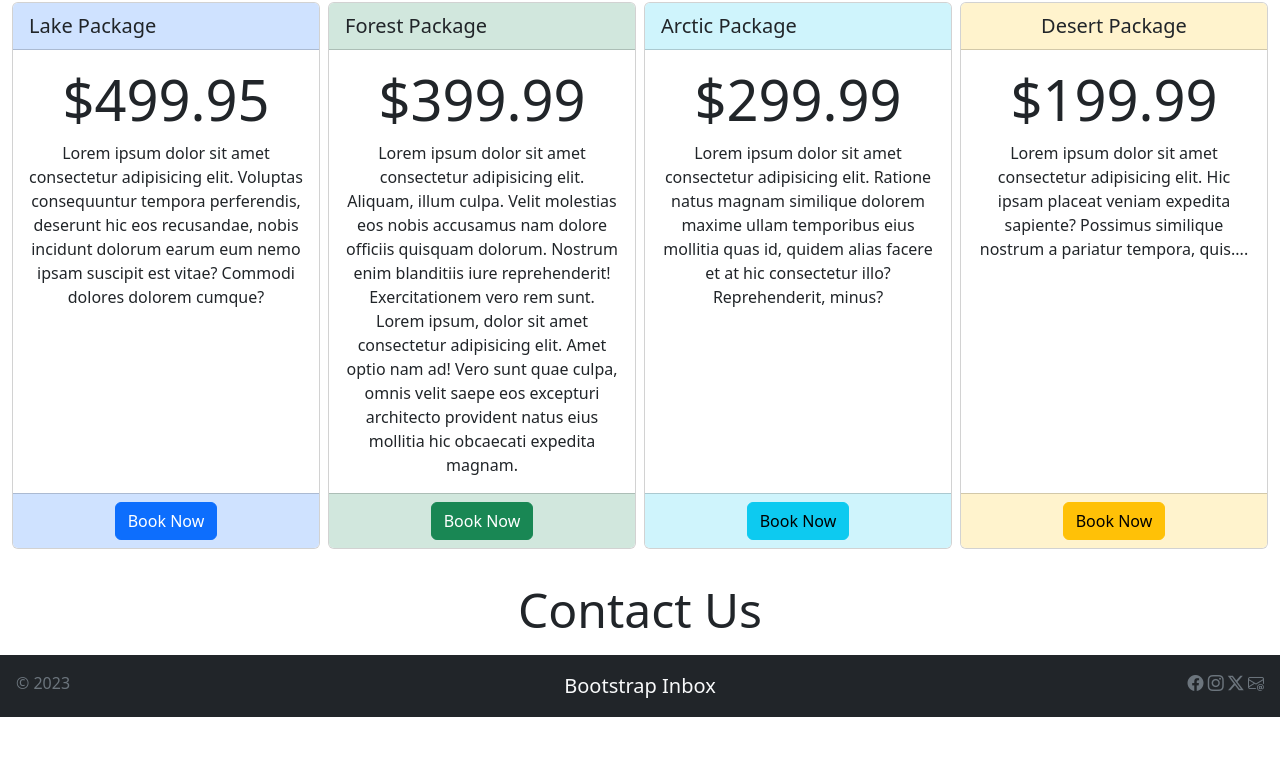
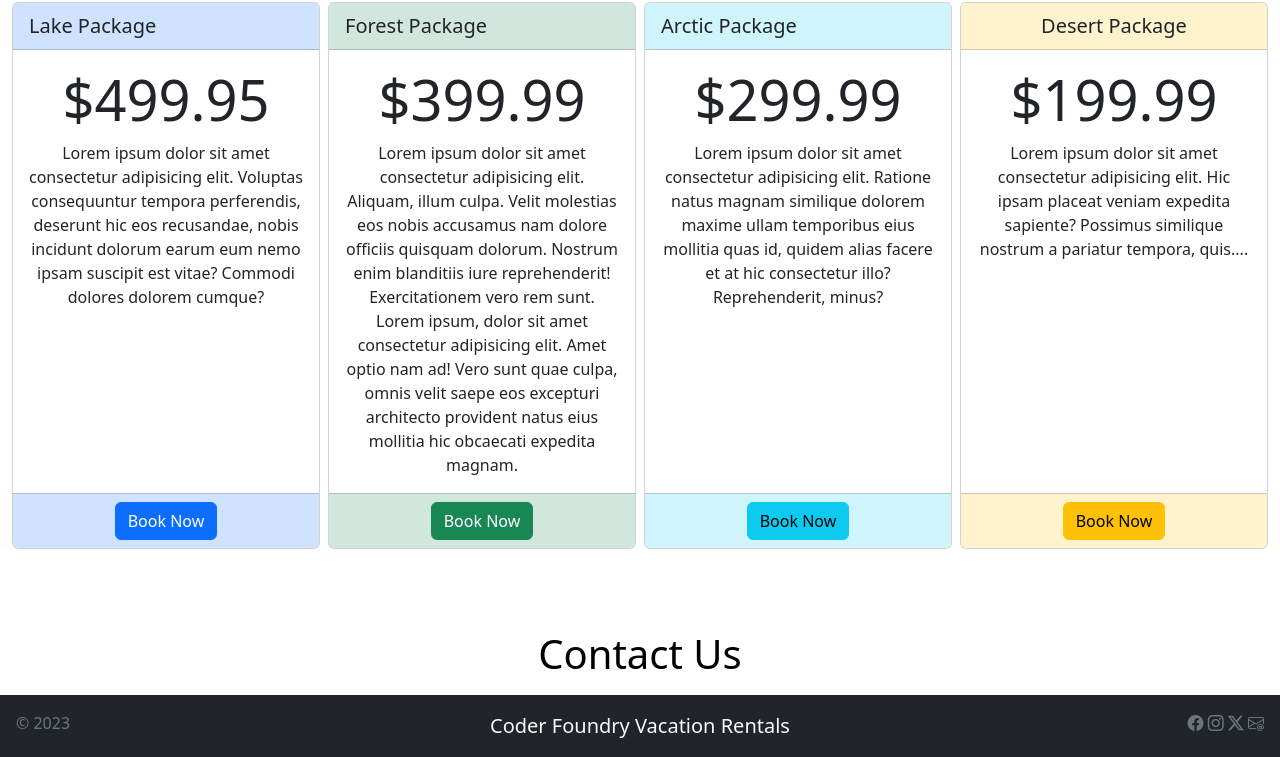
Before and after one commit to McKeeJerry-FS/BootstrapComponents, a plain HTML site: page vacation.html in a window 1280 px wide. Shown: the part 193-950 px from the top of the page. Before the commit the page ends 910 px from the top, so only its background shows below. Drawn offline with nearby package versions, Linux system fonts and the light colour scheme.

Commit message:
completed vacation rentals

```diff
--- a/vacation.html
+++ b/vacation.html
@@ -156,8 +156,11 @@
             </div>
         </div>
         <!-- End Cards -->
-
-        <h2 class="display-5 text-center m-3" data-bs-toggle="collapse" data-bs-target="#collapseExample" aria-expanded="false" aria-controls="collapseExample">Contact Us</h2>
+        <div class="d-flex justify-content-center mt-5 py-3">
+            <button class="display-6 border-0 bg-body" type="button" data-bs-toggle="collapse" data-bs-target="#collapseExample" aria-expanded="false" aria-controls="collapseExample">
+                Contact Us
+            </button>
+        </div>
           <div class="collapse" id="collapseExample">
             <div class="container">
                 <div class="card card-body m-3">
@@ -212,7 +215,7 @@
         <div class="row row-cols-1 row-cols-md-3 text-center">
             <div class="col text-secondary text-md-start">&copy; 2023</div>
 
-            <div class="col text-light lead">Bootstrap Inbox</div>
+            <div class="col text-light lead">Coder Foundry Vacation Rentals</div>
 
             <div class="col text-md-end">
                 <a class="text-secondary" href="#"><i class="bi bi-facebook"></i></a>
```
